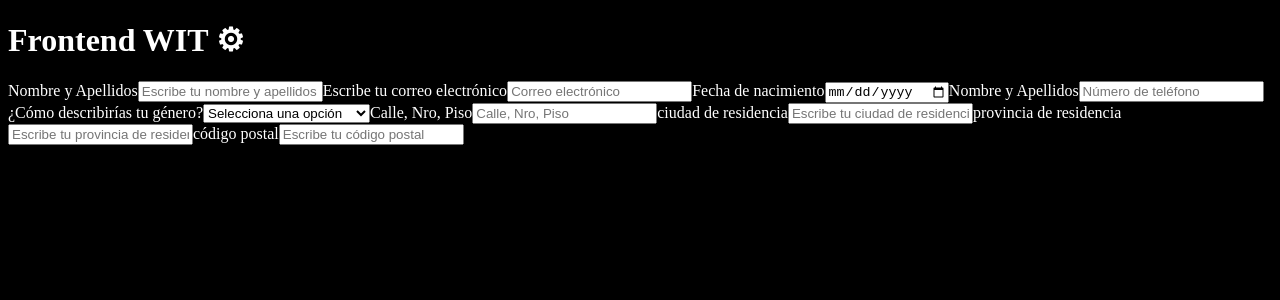
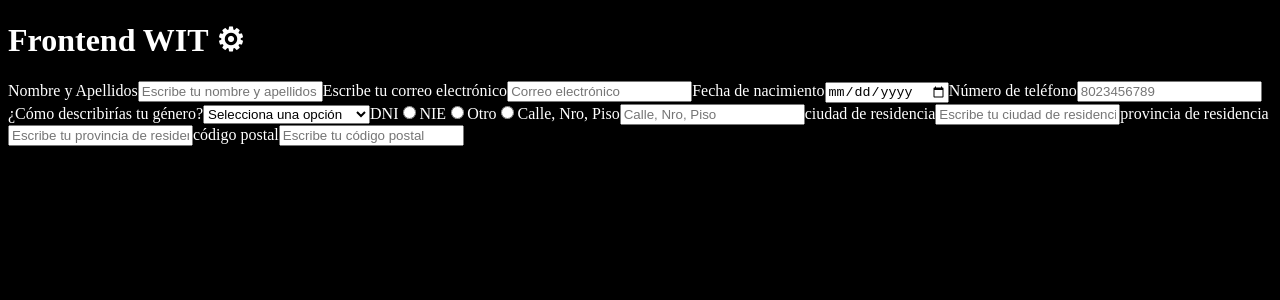
Before and after one commit to WIT-APP/wit-frontend, a React (Vite) app: page / in a window 1280 px wide. Shown: the top 300 px of the page. Built offline with nearby package versions, Linux system fonts and the light colour scheme.

Commit message:
#3 crear test tdd de datos identidad y los inputs

```diff
--- a/src/components/Form.tsx
+++ b/src/components/Form.tsx
@@ -16,13 +16,17 @@ const Form = () => {
       <InputText type="text" id="name" placeholder="Escribe tu nombre y apellidos" children="Nombre y Apellidos" />
       <InputEmail placeholder="Correo electrónico" children="Escribe tu correo electrónico" />
       <InputText type="date" id="date" placeholder="00/00/00" children="Fecha de nacimiento" />
-      <InputText type="number" id="phone" placeholder="Número de teléfono" children="Nombre y Apellidos" />
+      <InputText type="number" id="phone" placeholder="8023456789" children="Número de teléfono" />
       <InputSelect id="genero" label="¿Cómo describirías tu género?" value={generoValue} options={[
         { value: "hombre", label: "Hombre" },
         { value: "mujer", label: "Mujer" },
         { value: "otro", label: "Otro" },
-        { value: "prefiero_no_identificarme", label: "Prefiero no identificarme" },
+        { value: "prefiero no identificarme", label: "Prefiero no identificarme" },
       ]} onChange={handleGeneroChange} />
+      <InputText type="radio" id="identidad" children="DNI" value="dni" />
+      <InputText type="radio" id="identidad" children="NIE" value="nie" />
+      <InputText type="radio" id="identidad" children="Otro" value="otro" />
+
       <InputText type="text" id="direccion" placeholder="Calle, Nro, Piso" children="Calle, Nro, Piso" />
       <InputText type="text" id="ciudad" placeholder="Escribe tu ciudad de residencia" children="ciudad de residencia" />
       <InputText type="text" id="provincia" placeholder="Escribe tu provincia de residencia" children="provincia de residencia" />
--- a/src/ui/InputText.tsx
+++ b/src/ui/InputText.tsx
@@ -2,12 +2,13 @@
 interface inputTextProps {
   id: string,
   type: string,
-  placeholder: string,
+  placeholder?: string,
   children: React.ReactNode
+  value?: string
 
 }
 
-const InputText =  ( { id, type,  placeholder, children }: inputTextProps) => {
+const InputText =  ( { id, type,  placeholder, children, value }: inputTextProps) => {
 
 
   return (
@@ -18,6 +19,7 @@ const InputText =  ( { id, type,  placeholder, children }: inputTextProps) => {
           type={type}
           id={id}
           name={id}
+          value={value}
           placeholder={placeholder}
         />
       </label>
```
Also changed, not shown: 1 other file (tests, documents, lock files or other folders).
